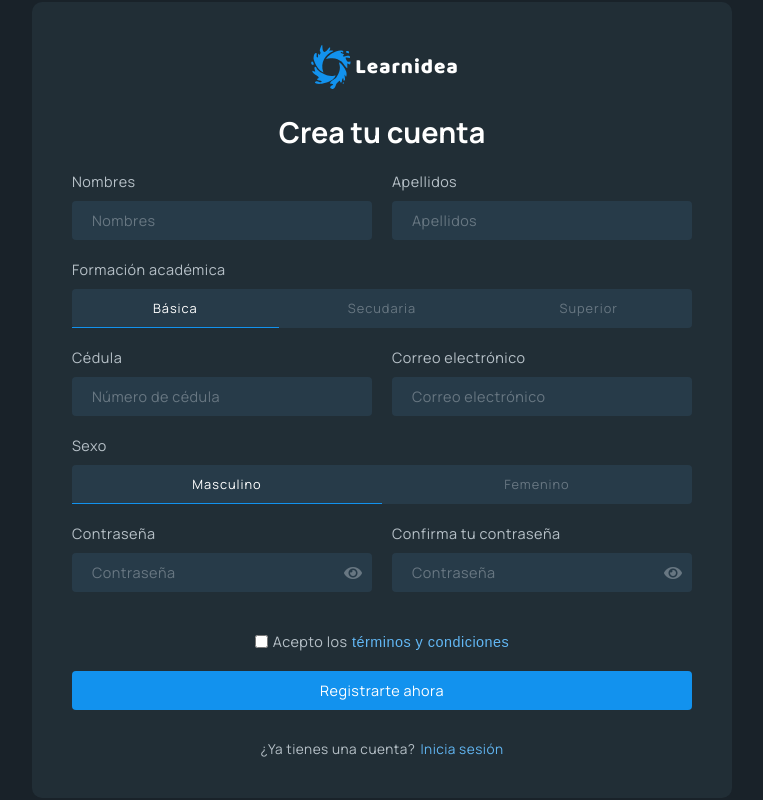
After one commit to snakepatch53/learnidea, a PHP site: template src/templates/public.pages/register.php in a window 1280 px wide. The commit adds this page. Shown: the whole page, without its empty margins (258-1021 px from the left). Run offline with PHP 8.4, Linux system fonts and the light colour scheme; the template is opened without the code that fills it, so the values that code supplies are empty.

Commit message:
On branch master Your branch is up to date with 'origin/master'.
Changes to be committed:
	new file:   public/css.public/login.css
	new file:   public/css.public/register.css
	new file:   public/js.public/login.js
	new file:   public/js.public/register.js
	modified:   public/js.public/template.js
	modified:   src/routes/public.php
	modified:   src/templates/public.component/footer.php
	new file:   src/templates/public.pages/login.php
	new file:   src/templates/public.pages/register.php

```diff
--- /dev/null
+++ b/public/css.public/register.css
@@ -0,0 +1,297 @@
+body {
+    --color1: #192229;
+    --color1-contrast1: #ffffff;
+    --color2: #212e36;
+    --color2-contrast1: #ffffff;
+    --color2-contrast2: #b7c1c8;
+    --color2-contrast3: #62b7f4;
+    --color3: #273b49;
+    --color3-contrast1: #ffffff;
+    --color3-contrast2: #687782;
+    --color4: #1292ee;
+    --color4-contrast1: #ffffff;
+
+
+
+    display: flex;
+    justify-content: center;
+    align-items: center;
+    height: 100vh;
+    background: var(--color1);
+    overflow-x: hidden;
+}
+
+main {
+    flex: 1;
+    display: flex;
+    justify-content: center;
+    align-items: center;
+    height: 100%;
+    padding: var(--container-padding);
+    /*    padding: 50px var(--container-padding);*/
+}
+
+main .container {
+    display: flex;
+    justify-content: center;
+    align-items: center;
+    width: 100%;
+    max-width: var(--container-width);
+}
+
+form {
+    display: flex;
+    flex-direction: column;
+    width: 100%;
+    max-width: 700px;
+    background: var(--color2);
+    padding: 40px;
+    border-radius: 10px;
+}
+
+form .logo {
+    display: flex;
+    justify-content: center;
+    align-items: center;
+    height: 50px;
+}
+
+form .logo img {
+    aspect-ratio: 1/1;
+    height: 100%;
+    object-fit: contain;
+}
+
+form .logo span {
+    font-family: baloo;
+    font-size: 1.3rem;
+    letter-spacing: 1px;
+    color: var(--color2-contrast1);
+}
+
+form h1 {
+    font-size: 1.8rem;
+    font-family: manrope;
+    text-align: center;
+    color: var(--color1-contrast1);
+    margin: 20px 0;
+}
+
+form .inputs {
+    display: grid;
+    grid-template-columns: repeat(2, 1fr);
+    grid-gap: 20px;
+}
+
+form .inputs .item.col-2 {
+    grid-column: 1/3;
+}
+
+form .inputs .item {
+    display: flex;
+    flex-direction: column;
+    gap: 10px;
+}
+
+form .inputs .item label {
+    font-family: manrope;
+    font-size: 0.9rem;
+    letter-spacing: 0.5px;
+    color: var(--color2-contrast2);
+}
+
+form .inputs .item .input {
+    display: flex;
+    background: var(--color3);
+    padding: 10px;
+    border-radius: 4px;
+}
+
+
+form .inputs .item .input input {
+    flex: 1;
+    background: transparent;
+    font-size: 0.9rem;
+    letter-spacing: 0.5px;
+    font-family: manrope;
+    color: var(--color3-contrast1);
+}
+
+form .inputs .item .input input::placeholder {
+    color: var(--color3-contrast2);
+    padding: 0 10px;
+}
+
+form .inputs .item .input button {
+    background: transparent;
+    cursor: pointer;
+}
+
+form .inputs .item .input button i {
+    color: var(--color3-contrast2);
+    font-size: 1rem;
+}
+
+form .inputs .item .input button i.show {}
+
+form .inputs .item .input button i.hide {}
+
+form .inputs .item .input button i.hide,
+form .inputs .item .input.show button i.show {
+    display: none;
+}
+
+form .inputs .item .input button i.show,
+form .inputs .item .input.show button i.hide {
+    display: block;
+}
+
+form .inputs .item.radio .input {
+    padding: 0;
+}
+
+form .inputs .item.radio .input input {
+    display: none;
+}
+
+form .inputs .item.radio .input label {
+    flex:1;
+    padding: 10px;
+    text-align: center;
+    cursor: pointer;
+    font-size: 0.8rem;
+    letter-spacing: 1px;
+    border-bottom: solid 1px transparent;
+    color: var(--color3-contrast2);
+    transition: all 0.2s ease;
+}
+
+form .inputs .item.radio .input input:checked + label {
+    border-bottom: solid 1px var(--color4);
+    color: var(--color3-contrast1);
+    opacity: 1;
+    transition: all 0.2s ease;
+}
+
+form .inputs .item.submit .input {
+    margin-bottom: 20px;
+    background: transparent;
+    padding: 0;
+}
+
+form .inputs .item.submit .input input {
+    background: var(--color4);
+    color: var(--color4-contrast1);
+    padding: 10px;
+    border-radius: 4px;
+    cursor: pointer;
+    transition: all 0.2s ease;
+}
+
+form .inputs .item.submit .input input:hover {
+    opacity: 0.8;
+    transition: all 0.2s ease;
+}
+
+form .inputs .item.terminos {
+    display: flex;
+    flex-direction: row;
+    justify-content: center;
+    margin-top: 20px;
+    gap: 5px;
+    cursor: pointer;
+}
+
+form .inputs .item.terminos input {
+    cursor: pointer;
+}
+
+form .inputs .item.terminos label {
+    font-family: manrope;
+    color: var(--color2-contrast2);
+    cursor: pointer;
+}
+
+form .inputs .item.terminos a {
+    text-decoration: none;
+    color: var(--color2-contrast3);
+    letter-spacing: 0.5px;
+    transition: all 0.2s ease;
+    margin-left: 1px;
+}
+
+form .inputs .item.terminos a:hover {
+    text-decoration: underline;
+    transition: all 0.2s ease;
+}
+
+form .more {
+    display: flex;
+    flex-flow: column;
+    gap: 10px;
+    margin-top: 10px;
+}
+
+form .more .link {
+    display: flex;
+    justify-content: center;
+    gap: 5px;
+    white-space: nowrap;
+}
+
+form .more .link span {
+    font-family: manrope;
+    font-size: 0.85rem;
+    color: var(--color2-contrast2);
+    letter-spacing: 0.5px;
+}
+
+form .more .link a {
+    text-decoration: none;
+    color: var(--color2-contrast3);
+    font-family: manrope;
+    font-size: 0.85rem;
+    letter-spacing: 0.5px;
+    transition: all 0.2s ease;
+}
+
+form .more .link a:hover {
+    text-decoration: underline;
+    transition: all 0.2s ease;
+}
+
+
+@media (max-width: 600px) {
+    form {
+        background: transparent;
+        padding: 0;
+    }
+
+    body {
+        background: var(--color2);
+    }
+}
+
+
+@media (max-width: 450px) {
+
+    main {
+        padding: 20px;
+    }
+
+    form .inputs {
+        grid-template-columns: repeat(1, 1fr);
+    }
+
+    form .inputs .item.col-2 {
+        grid-column: unset;
+    }
+}
+
+
+@media (max-width: 300px) {
+
+    main {
+        padding: 10px;
+    }
+}
--- /dev/null
+++ b/public/js.public/register.js
@@ -0,0 +1,11 @@
+const $form = document.getElementById("form-login");
+const $show_pass = $form.querySelectorAll(".show-pass");
+
+$show_pass.forEach(($element) => {
+    const $button = $element.querySelector("#show-hide");
+    const $input = $element.querySelector(".password");
+    $button.onclick = () => {
+        $element.classList.toggle("show");
+        $input.type = $input.type === "password" ? "text" : "password";
+    };
+});
--- a/public/js.public/template.js
+++ b/public/js.public/template.js
@@ -10,7 +10,7 @@ window.onscroll = function (evt) {
     $navbarTop.classList.remove("float");
 };
 
-btn_toggle_navbar.onclick = () => $navbarTop.classList.toggle("open-menu");
+if (btn_toggle_navbar) btn_toggle_navbar.onclick = () => $navbarTop.classList.toggle("open-menu");
 
 function newReloj(selector) {
     // FUNCION DE HORA DEL ANUNCIO
--- a/src/routes/public.php
+++ b/src/routes/public.php
@@ -38,6 +38,8 @@ $radapter->getHTML('/', 'home', function ($DATA) {
 });
 
 
+$radapter->getHTML('/login', 'login');
+$radapter->getHTML('/register', 'register');
 $radapter->getHTML('/cursos', 'cursos');
 
 $radapter->getHTML('/cursos/{curso_id}', 'curso', function ($DATA, $curso_id) {
--- /dev/null
+++ b/src/templates/public.pages/register.php
@@ -0,0 +1,126 @@
+<!DOCTYPE html>
+<html lang="es">
+
+<head>
+    <title>Registro | Learnidea</title>
+    <?php include('./src/templates/public.component/head.php') ?>
+    <link rel="stylesheet" href="<?= $DATA['http_domain'] ?>public/css.public/register.css">
+</head>
+
+<body>
+    <main class="animate__animated animate__fadeIn">
+
+        <div class="container">
+            <form onsubmit="return false" id="form-login">
+                <div class="logo">
+                    <img src="<?= $DATA['http_domain'] ?>public/img/logo_dark.svg" alt="Learnidea">
+                    <span>Learnidea</span>
+                </div>
+
+                <h1>Crea tu cuenta</h1>
+
+                <div class="inputs">
+                    <div class="item">
+                        <label for="email">Nombres</label>
+                        <div class="input">
+                            <input type="text" name="nombres" placeholder="Nombres">
+                        </div>
+                    </div>
+
+                    <div class="item">
+                        <label for="email">Apellidos</label>
+                        <div class="input">
+                            <input type="text" name="apellidos" placeholder="Apellidos">
+                        </div>
+                    </div>
+
+                    <div class="item radio col-2">
+                        <label for="email">Formación académica</label>
+                        <div class="input">
+                            <input type="radio" name="formacion" id="formacion-basica" checked>
+                            <label for="formacion-basica">Básica</label>
+                            <input type="radio" name="formacion" id="formacion-secundaria">
+                            <label for="formacion-secundaria">Secudaria</label>
+                            <input type="radio" name="formacion" id="formacion-superior">
+                            <label for="formacion-superior">Superior</label>
+                        </div>
+                    </div>
+
+                    <div class="item">
+                        <label for="email">Cédula</label>
+                        <div class="input">
+                            <input type="text" name="cedula" placeholder="Número de cédula">
+                        </div>
+                    </div>
+
+                    <div class="item">
+                        <label for="email">Correo electrónico</label>
+                        <div class="input">
+                            <input type="email" name="email" placeholder="Correo electrónico">
+                        </div>
+                    </div>
+
+                    <div class="item radio col-2">
+                        <label for="email">Sexo</label>
+                        <div class="input">
+                            <input type="radio" name="sexo" id="sexo-masculino" checked>
+                            <label for="sexo-masculino">Masculino</label>
+                            <input type="radio" name="sexo" id="sexo-femenino">
+                            <label for="sexo-femenino">Femenino</label>
+                        </div>
+                    </div>
+
+                    <div class="item">
+                        <label for="password">Contraseña</label>
+                        <div class="input show-pass">
+                            <input type="password" name="password" class="password" placeholder="Contraseña">
+                            <button id="show-hide">
+                                <i class="fas fa-eye show"></i>
+                                <i class="fas fa-eye-slash hide"></i>
+                            </button>
+                        </div>
+                    </div>
+
+                    <div class="item">
+                        <label for="password">Confirma tu contraseña</label>
+                        <div class="input show-pass">
+                            <input type="password" name="confirm_password" class="password" placeholder="Contraseña">
+                            <button id="show-hide">
+                                <i class="fas fa-eye show"></i>
+                                <i class="fas fa-eye-slash hide"></i>
+                            </button>
+                        </div>
+                    </div>
+
+                    <div class="item col-2 terminos">
+                        <input type="checkbox" name="terminos" id="terminos">
+                        <label for="terminos">Acepto los <a href="<?= $DATA['http_domain'] ?>terminos-y-condiciones-de-uso/">términos y condiciones</a></label>
+                    </div>
+
+                    <div class="item col-2 submit">
+                        <div class="input">
+                            <input type="submit" value="Registrarte ahora">
+                        </div>
+                    </div>
+                </div>
+
+
+                <div class="more">
+                    <div class="link">
+                        <span>¿Ya tienes una cuenta?</span>
+                        <a href="<?= $DATA['http_domain'] ?>login/">Inicia sesión</a>
+                    </div>
+                </div>
+
+            </form>
+        </div>
+
+    </main>
+</body>
+
+<foot>
+    <?php include('./src/templates/public.component/foot.php') ?>
+    <script src="<?= $DATA['http_domain'] ?>public/js.public/register.js"></script>
+</foot>
+
+</html>
```
Also changed, not shown: public/css.public/login.css (added, +200 -0 lines), public/js.public/login.js (added, +8 -0 lines), src/templates/public.component/footer.php (+7 -7 lines), src/templates/public.pages/login.php (added, +61 -0 lines).
